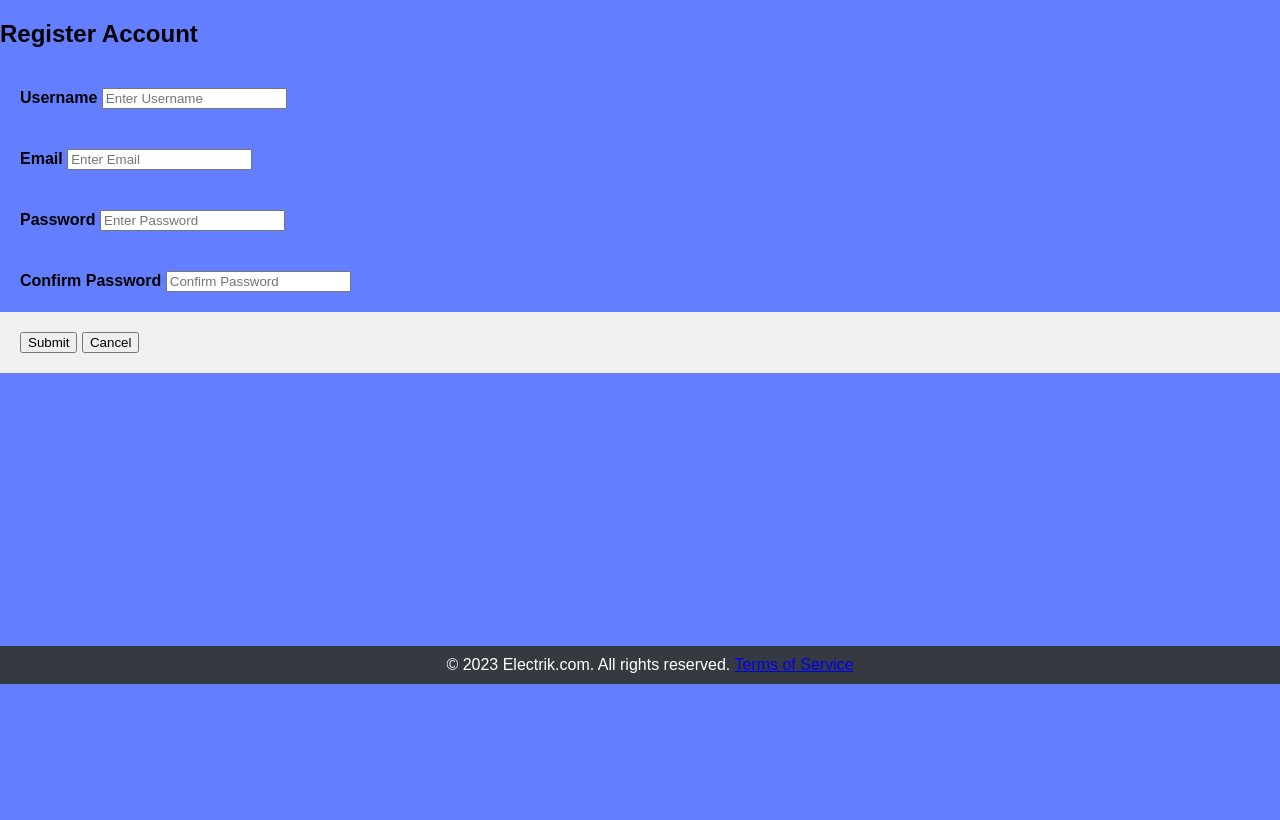
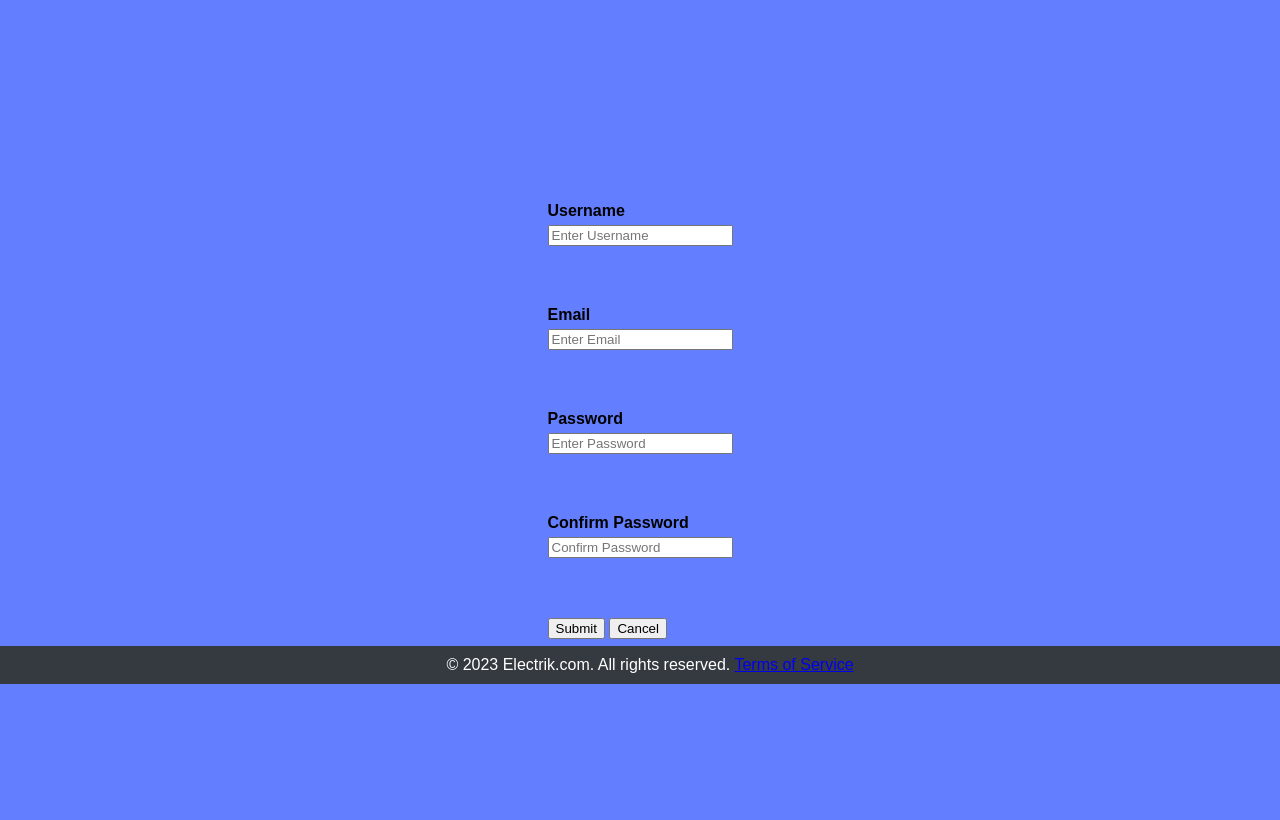
Before and after one commit to sagedemage/rabbitmqphp, a PHP site: page /registerAcct.php in a window 1280 px wide. Shown: the part 116-936 px from the top of the page. Before the commit the page ends 800 px from the top, so only its background shows below. Run offline with PHP 8.4, Linux system fonts and the light colour scheme.

Commit message:
Updated registerAcct.php

```diff
--- a/electrik/registerAcct.php
+++ b/electrik/registerAcct.php
@@ -4,14 +4,32 @@
 <head>
     <meta name="viewport" content="width=device-width, initial-scale=1">
     <link rel="stylesheet" href="style.css">
+    <style>
+        /* Additional styles for centering the form */
+        .form-container {
+            display: flex;
+            justify-content: center;
+            align-items: center;
+            height: 100vh; /* Adjust as needed */
+        }
+
+        /* Adjusted styles for better structure */
+        .form-group {
+            margin-bottom: 20px;
+        }
+
+        label {
+            display: block;
+            margin-bottom: 5px;
+        }
+    </style>
 </head>
 
 <body>
 
     <?php include('navbar.php'); ?>
 
-    <h2>Register Account</h2>
-
+    <div class="form-container">
         <form action="/register.php" method="post" accept-charset="utf-8">
             <!-- Route to validateLogin.php for checking -->
 
@@ -35,12 +53,12 @@
                 <input id="cfrmpwd" type="password" placeholder="Confirm Password" name="cfrmpwd" required>
             </div>
 
-        <div class="container" style="background-color:#f1f1f1">
+            <div class="container">
                 <button type="submit" name="confirm">Submit</button>
                 <button type="button" class="cancelbtn" onclick="window.location.href='./index.php'">Cancel</button>
             </div>
-
         </form>
+    </div>
 
     <?php include('footer.php'); ?>
 </body>
```
Lines whose indentation alone changed are shown as unchanged.
